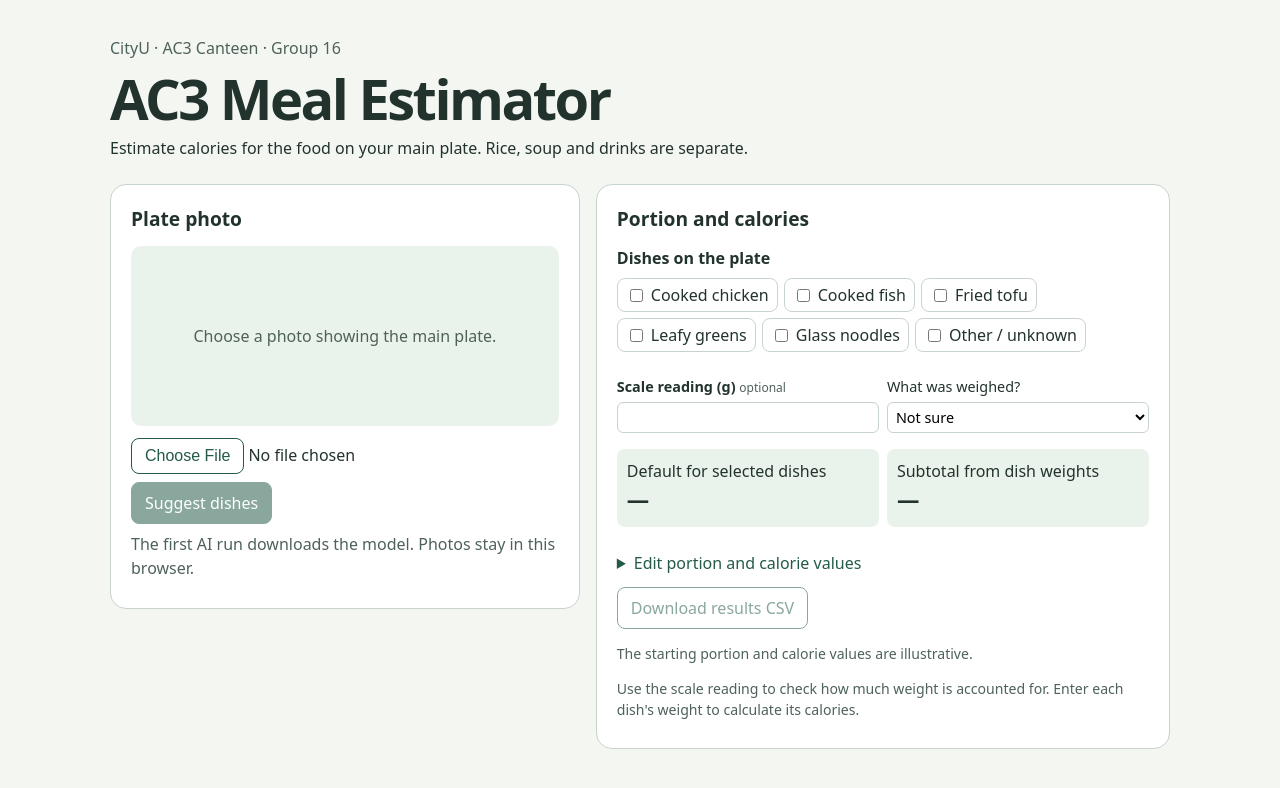
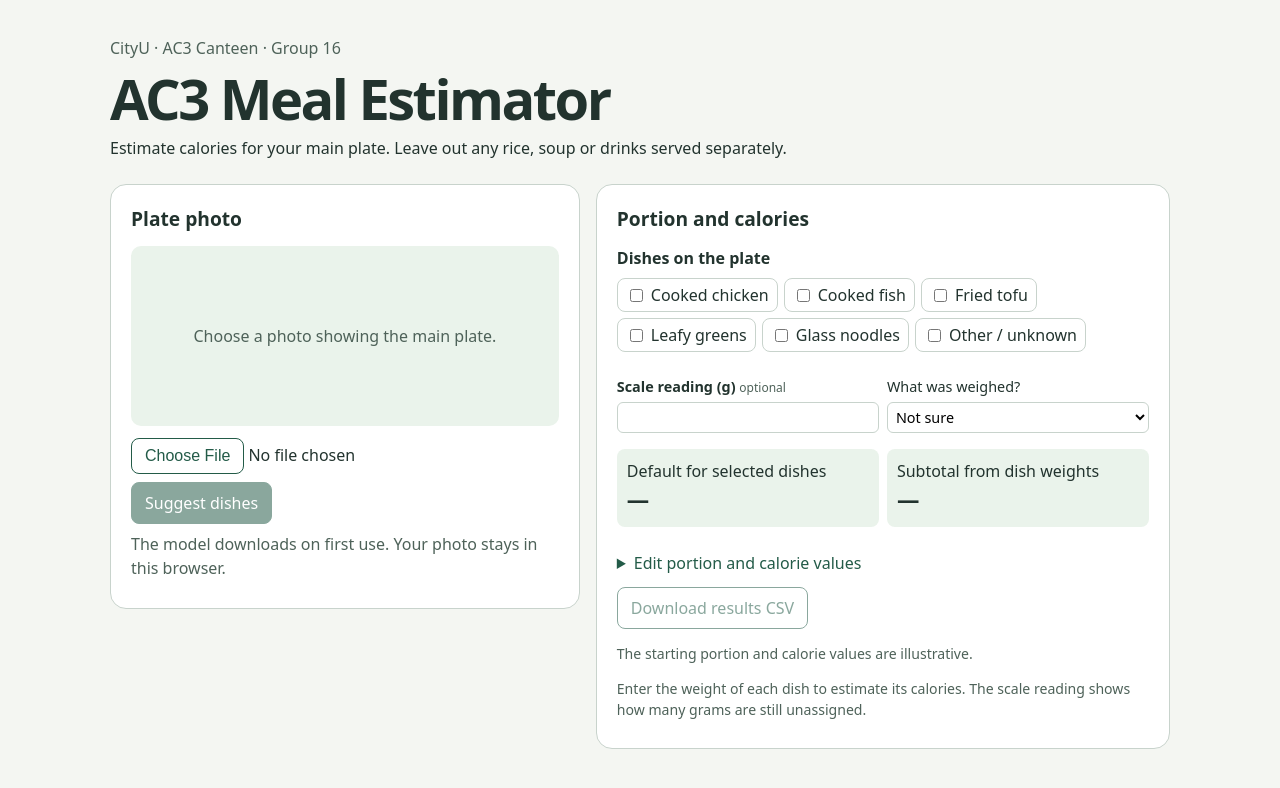
Before and after one commit to phatdat220707/AC3-Meal-Estimator, a plain HTML site: page index.html in a window 1280 px wide. Drawn offline with Linux system fonts and the light colour scheme.

Commit message:
Clarify README and plate estimator instructions

```diff
--- a/index.html
+++ b/index.html
@@ -55,7 +55,7 @@
   <header>
     <p class="muted">CityU · AC3 Canteen · Group 16</p>
     <h1>AC3 Meal Estimator</h1>
-    <p>Estimate calories for the food on your main plate. Rice, soup and drinks are separate.</p>
+    <p>Estimate calories for your main plate. Leave out any rice, soup or drinks served separately.</p>
   </header>
   <div class="grid">
     <section class="card" aria-labelledby="photo-title">
@@ -71,7 +71,7 @@
       </div>
       <details id="crop-editor" hidden>
         <summary>Crop to plate</summary>
-        <p class="foot muted">Trim the edges until the plate fills the preview, then suggest dishes again.</p>
+        <p class="foot muted">Trim the edges around the plate, then click Suggest dishes again.</p>
         <div class="crop-controls">
           <label>Top <input id="crop-top" type="range" min="0" max="40" value="0"></label>
           <label>Bottom <input id="crop-bottom" type="range" min="0" max="40" value="0"></label>
@@ -80,7 +80,7 @@
         </div>
         <button id="reset-crop" type="button">Use original photo</button>
       </details>
-      <p id="status" class="status muted" role="status">The first AI run downloads the model. Photos stay in this browser.</p>
+      <p id="status" class="status muted" role="status">The model downloads on first use. Your photo stays in this browser.</p>
       <p id="suggestions" hidden></p>
     </section>
     <section class="card" aria-labelledby="estimate-title">
@@ -118,7 +118,7 @@
       <label id="confirm-field" hidden><input id="complete" type="checkbox"> The selected dishes cover all the food on the plate.</label>
       <details>
         <summary>Edit portion and calorie values</summary>
-        <p class="foot muted">Starting values are illustrative. Replace them with your measured portions and referenced kcal/100 g before interpreting the calorie totals.</p>
+        <p class="foot muted">These are sample values. If you have a measured portion and a calorie reference, enter them here.</p>
         <div class="scroll"><table>
           <thead><tr><th scope="col">Dish</th><th scope="col">Default g</th><th scope="col">kcal/100 g</th></tr></thead>
           <tbody id="settings"></tbody>
@@ -126,7 +126,7 @@
       </details>
       <div class="actions"><button id="export" type="button" disabled>Download results CSV</button></div>
       <p class="foot muted">The starting portion and calorie values are illustrative.</p>
-      <p class="foot muted">Use the scale reading to check how much weight is accounted for. Enter each dish's weight to calculate its calories.</p>
+      <p class="foot muted">Enter the weight of each dish to estimate its calories. The scale reading shows how many grams are still unassigned.</p>
     </section>
   </div>
 </main>
```
Also changed, not shown: 1 other file.
